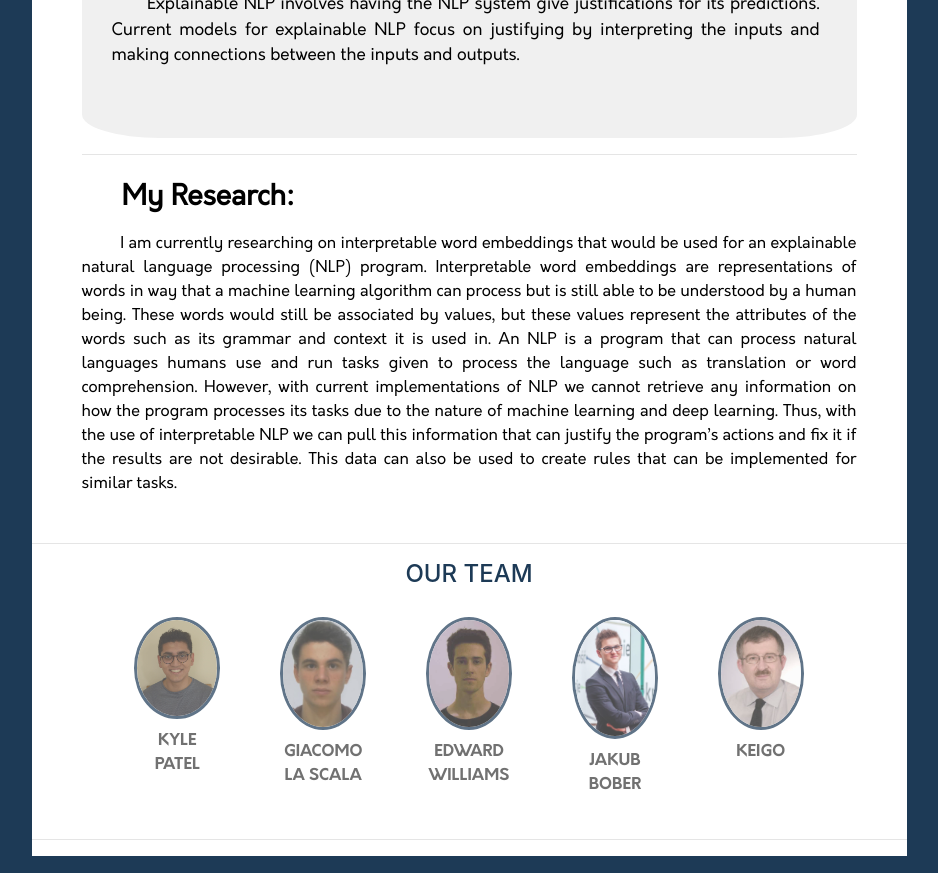
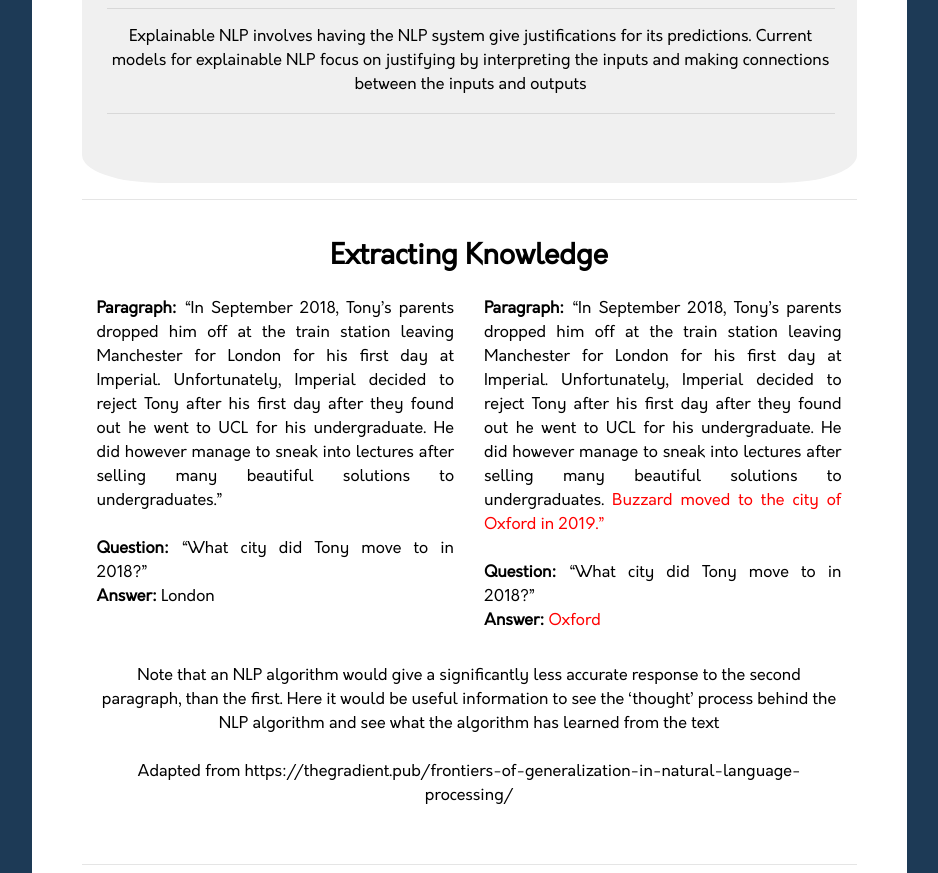
Before and after one commit to TheKubek/Piyawat-Lertvittayakumjorn, a plain HTML site: page explainnlp.html in a window 1280 px wide. Shown: the part 380-1253 px from the top of the page, without its empty margins (171-1109 px from the left). Drawn offline with nearby package versions, Linux system fonts and the light colour scheme.

Commit message:
Finished Explainable NLP

```diff
--- a/explainnlp.html
+++ b/explainnlp.html
@@ -20,7 +20,8 @@
                         <div class="row">
                             <div class="col-sm-1"></div>
                             <div class="col-sm-2 pageLinks">
-                <a href="index.html"><img class="navBarImg" src="Content/Tiles/home.png" alt="Home"/></a>
+                                <a href="index.html"><img class="navBarImg" src="Content/Tiles/home.png"
+                                                          alt="Home"/></a>
                             </div>
                             <div class="col-sm-2 pageLinks">
                                 <a href="nlp.html"><img class="navBarImg" src="Content/Tiles/nlp.png"
@@ -72,7 +73,8 @@
                 </a>
                 <img src="Content/Images/arrow.png" class="highlightImage arrow"/>
                 <a href="explainnlp.html">
-          <img src="Content/Tiles/explaiNlp.png" class="highlightImage currentPageProgressBar" id="explaiNlp"/>
+                    <img src="Content/Tiles/explaiNlp.png" class="highlightImage currentPageProgressBar"
+                         id="explaiNlp"/>
                 </a>
                 <img src="Content/Images/arrow.png" class="highlightImage arrow"/>
                 <a href="interpwordembeddings.html">
@@ -83,35 +85,80 @@
                 <hr>
                 <div class="contentBox">
                     <div id="aboutContent">
-            <h3 id="aboutHeading"><b>Explainable NLP</b></h3>
+                        <h3 class="subheading"><b>EXPLAINABLE NLP</b></h3>
                         <div class="container-fluid">
                             <div class="row">
                                 <div class="col-sm-12">
-                  <p class="tab" id="aboutPiya">
-                    Explainable NLP involves having the NLP system give justifications for its predictions. Current models for explainable NLP focus on justifying by interpreting the inputs and making connections between the inputs and outputs.
+                                    <hr>
+                                    <p class="info">
+                                        Explainable NLP involves having the NLP system give justifications for its
+                                        predictions. Current models for explainable NLP focus on justifying by
+                                        interpreting the inputs and making connections between the inputs and
+                                        outputs
                                     </p>
+                                    <hr>
                                 </div>
                             </div>
                         </div>
                     </div>
                 </div>
                 <hr>
-        <h3 id="researchHeading"><b>My Research:</b></h3>
-        <p class="tab" id="researchParagraph">
-          I am currently researching on interpretable word embeddings that would be used for an explainable
-          natural language processing (NLP) program. Interpretable word embeddings are representations of
-          words in way that a machine learning algorithm can process but is still able to be understood by a
-          human being. These words would still be associated by values, but these values represent the
-          attributes of the words such as its grammar and context it is used in. An NLP is a program that can
-          process natural languages humans use and run tasks given to process the language such as translation
-          or word comprehension. However, with current implementations of NLP we cannot retrieve any
-          information on how the program processes its tasks due to the nature of machine learning and deep
-          learning. Thus, with the use of interpretable NLP we can pull this information that can justify the
-          program’s actions and fix it if the results are not desirable. This data can also be used to create
-          rules that can be implemented for similar tasks.
+                <br>
+                <h3 class="subheading"><b>Extracting Knowledge</b></h3>
+                <div class="container-fluid">
+                    <div class="row">
+                        <div class="col-lg-6 examples">
+                            <p>
+                                <span style="font-weight:bold">Paragraph:</span> “In September 2018, Tony’s parents
+                                dropped him off at the train station
+                                leaving Manchester for London for his first day at Imperial. Unfortunately, Imperial
+                                decided to reject Tony after his first day after they found out he went to UCL for his
+                                undergraduate. He did however manage to sneak into lectures after selling many beautiful
+                                solutions to undergraduates.”
+                                <br><br>
+                                <span style="font-weight:bold">Question:</span> “What city did Tony move to in 2018?”
+                                <br>
+                                <span style="font-weight:bold">Answer:</span> London
                             </p>
                         </div>
+                        <div class="col-lg-6 examples">
+                            <p>
+                                <span style="font-weight:bold">Paragraph:</span> “In September 2018, Tony’s parents
+                                dropped him off at the train station
+                                leaving Manchester for London for his first day at Imperial. Unfortunately, Imperial
+                                decided to reject Tony after his first day after they found out he went to UCL for his
+                                undergraduate. He did however manage to sneak into lectures after selling many beautiful
+                                solutions to undergraduates. <span style="color: red">Buzzard moved to the city of Oxford in 2019.”</span>
+                                <br><br>
+                                <span style="font-weight:bold">Question:</span> “What city did Tony move to in 2018?”
+                                <br>
+                                <span style="font-weight:bold">Answer:</span> <span style="color: red">Oxford</span>
+                            </p>
+                        </div>
+                    </div>
+                    <p class="info">
+                        Note that an NLP algorithm would give a significantly less accurate response to the second
+                        paragraph, than the first. Here it would be useful information to see the ‘thought’ process
+                        behind the NLP algorithm and see what the algorithm has learned from the text
+                        <br><br>
+                        Adapted from https://thegradient.pub/frontiers-of-generalization-in-natural-language-processing/
+                    </p>
+                </div>
+                <br><hr><br>
+                <p class="info">
+                    Throughout the 1950s – 1990s during the time of language rules, extracting knowledge from the model
+                    is very simple as one could just read the algorithm and use the rules within the algorithm. But with
+                    the current deep learning algorithms that use reinforced learning to generate new rules that were not
+                    specified within the original specification, it is not necessarily possible to extract the knowledge
+                    the algorithm has learned
+                    <br><br>
+                    It is even predicted that in the future that the algorithms can write their own rules that may not
+                    necessarily be clear to humans. This leads onto exciting new insights into how language is formed and
+                    different interpretations are made by the addition of more text or the change of syntax
+                </p>
+                <br>
                 <hr>
+            </div>
             <h4 id="teamTitle">OUR TEAM</h4>
             <div class="container-fluid">
                 <div class="row">
@@ -177,22 +224,22 @@
 
     $(".menuPics").mouseenter(function () {
         $(".menuPics").stop(true);
-    $(".menuPics").animate({"opacity" : "0.7"}, 150);
-    $(this).animate({"opacity" : "1"}, 150);
+        $(".menuPics").animate({"opacity": "0.7"}, 150);
+        $(this).animate({"opacity": "1"}, 150);
 
     })
     $(".menuPics").mouseleave(function () {
-    $(".menuPics").animate({"opacity" : "1"}, 300);
+        $(".menuPics").animate({"opacity": "1"}, 300);
     })
 
     $(".menuHolders").mouseenter(function () {
         $(this).stop(true);
-    $(this).animate({"padding" : "10px"});
+        $(this).animate({"padding": "10px"});
     })
 
     $(".menuHolders").mouseleave(function () {
         $(this).stop(true);
-    $(this).animate({"padding" : "0px"});
+        $(this).animate({"padding": "0px"});
     })
 
 </script>
--- a/piyawatStyles.css
+++ b/piyawatStyles.css
@@ -239,6 +239,9 @@ li {
     border: 3px solid #1D3A56;
 }
 
+.examples {
+    padding: 15px;
+}
 
 /*------------------------------------------------------------*/
 
```
Lines whose indentation alone changed are shown as unchanged.
